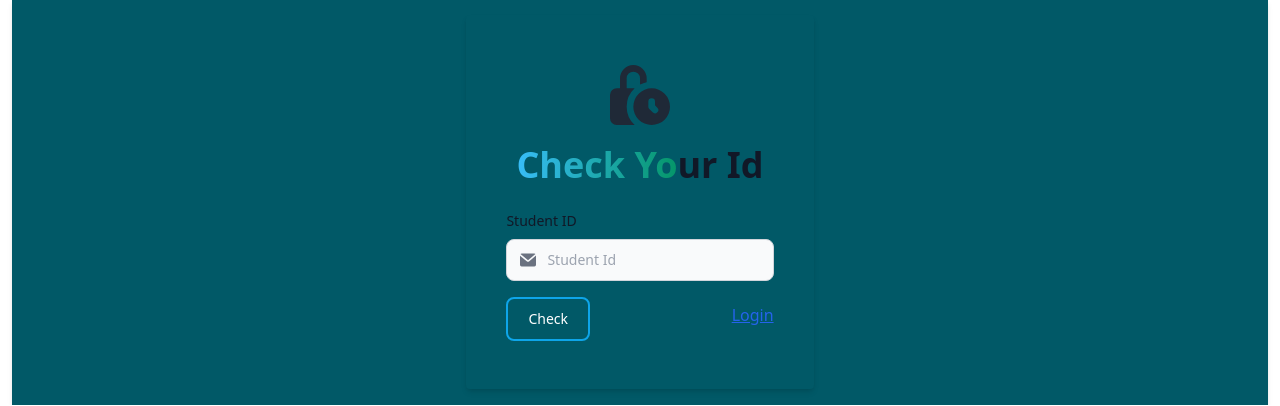
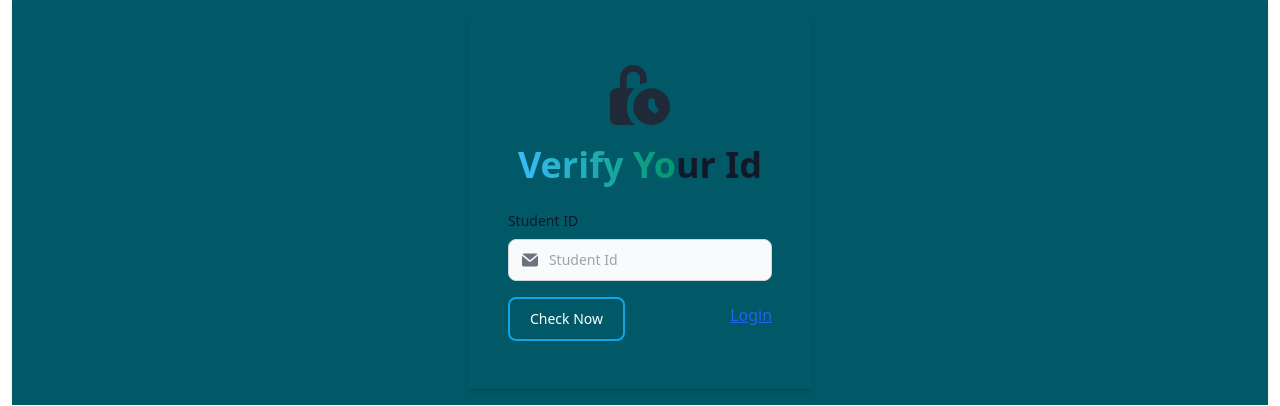
Before and after one commit to razibdash/AMS, a PHP site: page /check_id.php in a window 1280 px wide. Shown: the part 85-491 px from the top of the page. Run offline with PHP 8.4, Linux system fonts and the light colour scheme; some libraries are stand-ins or nearby versions.

Commit message:
update student id verify section

```diff
--- a/check_id.php
+++ b/check_id.php
@@ -10,7 +10,7 @@
               <path fill-rule="evenodd" d="M10 15.5a5.5 5.5 0 1 1 11 0 5.5 5.5 0 0 1-11 0Zm6.5-1.5a1 1 0 1 0-2 0v1.5a1 1 0 0 0 .293.707l1 1a1 1 0 0 0 1.414-1.414l-.707-.707V14Z" clip-rule="evenodd"/>
             </svg>
 
-            <h1 class="mb-4 text-2xl text-center font-extrabold text-gray-900 dark:text-white md:text-3xl lg:text-4xl"><span class="text-transparent bg-clip-text bg-gradient-to-r to-emerald-600 from-sky-400">Check Yo</span>ur Id</h1>
+            <h1 class="mb-4 text-2xl text-center font-extrabold text-gray-900 dark:text-white md:text-3xl lg:text-4xl"><span class="text-transparent bg-clip-text bg-gradient-to-r to-emerald-600 from-sky-400">Verify Yo</span>ur Id</h1>
             <?php
               require("config/configer.php");
                if(isset($_POST['studentId'])){
@@ -55,7 +55,7 @@
 
                 <div class="submit flex justify-between items-center">
                 <input type="submit" class="mt-4
-                text-white bg-[#015967] hover:bg-[#015967] focus:ring-4 focus:bg-[#015967] font-medium rounded-lg text-sm px-5 py-2.5 me-2 mb-2 dark:bg-[#015967] dark:hover:bg-[#015967] focus:outline-none dark:focus:ring-blue-800 border-solid border-2 border-sky-500" value="Check">
+                text-white bg-[#015967] hover:bg-[#015967] focus:ring-4 focus:bg-[#015967] font-medium rounded-lg text-sm px-5 py-2.5 me-2 mb-2 dark:bg-[#015967] dark:hover:bg-[#015967] focus:outline-none dark:focus:ring-blue-800 border-solid border-2 border-sky-500" value="Check Now">
                 <p class="text-gray-500 dark:text-gray-400"> <a class="font-medium text-blue-600 underline dark:text-blue-500 dark:hover:text-blue-600 hover:text-blue-700 hover:no-underline" href="alumni_login.php">Login</a></p>
                 </div>
               </form>
```
